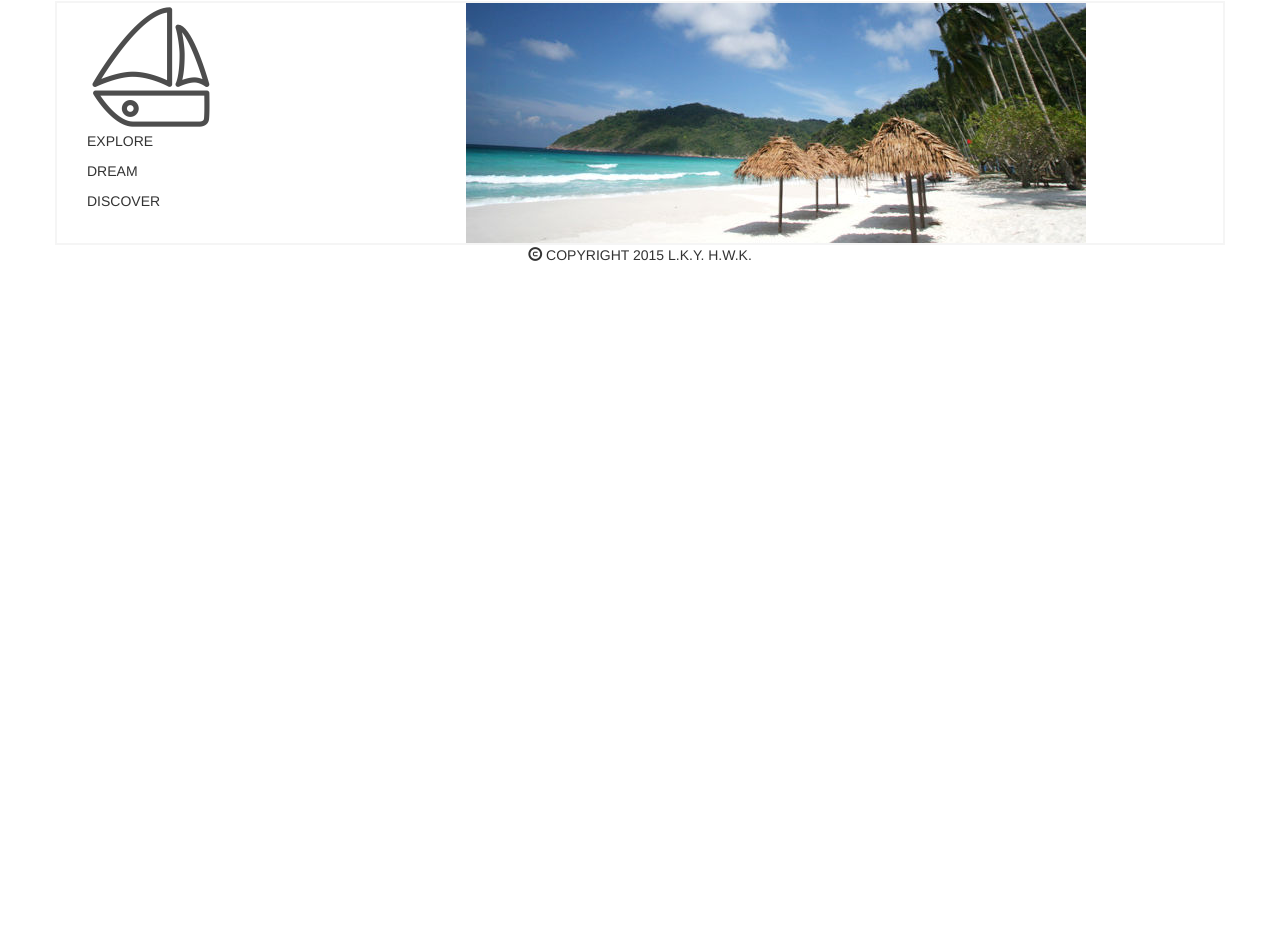
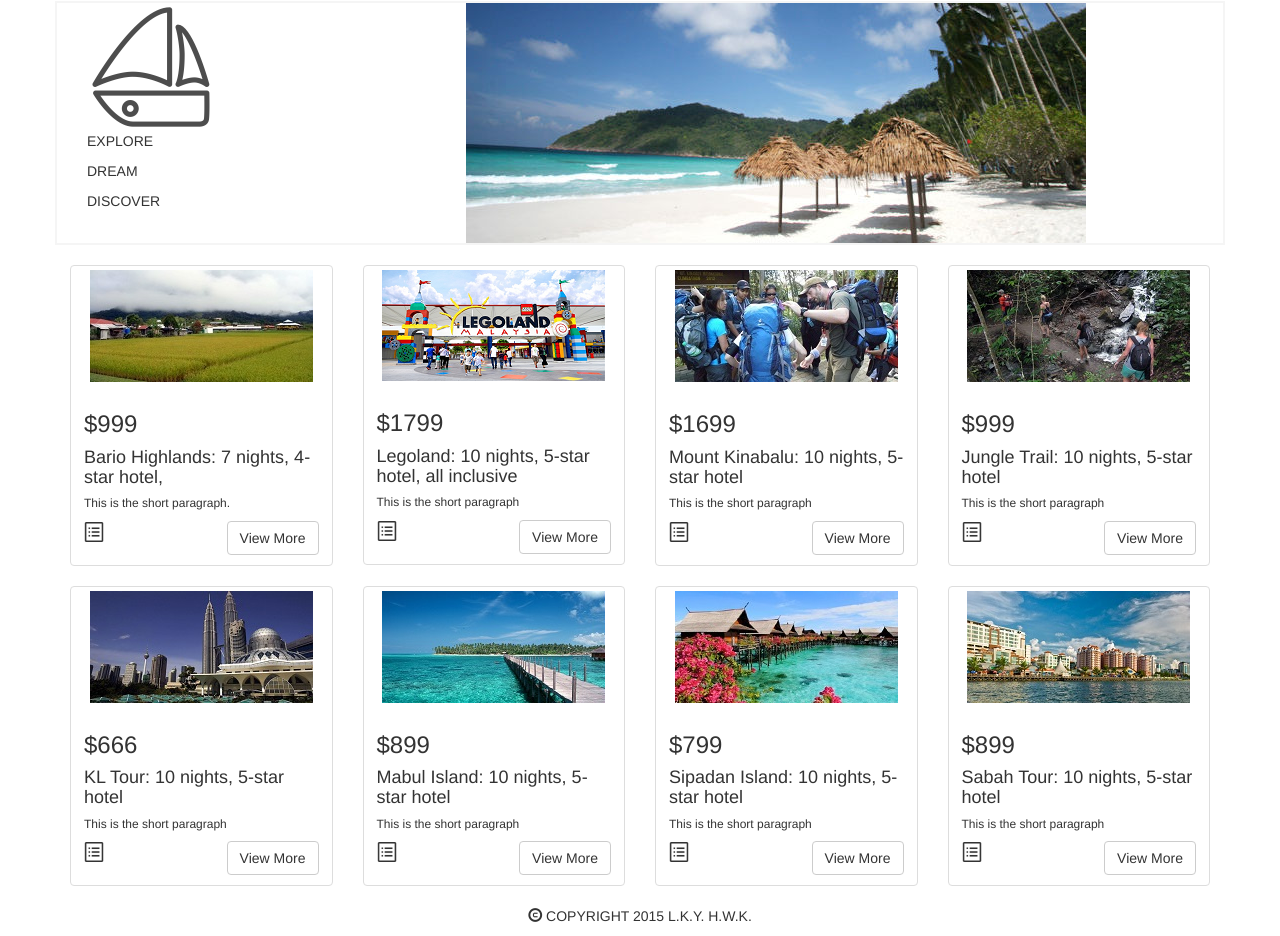
Before and after one commit to vickyhaw94/clickAndTrip, a plain HTML site: page packages.html in a window 1280 px wide. Shown: the part 199-1135 px from the top of the page. Before the commit the page ends 800 px from the top, so only its background shows below. Drawn offline with nearby package versions, Linux system fonts and the light colour scheme.

```diff
--- a/css/main.css
+++ b/css/main.css
@@ -21,3 +21,15 @@
 .packagesBorder{
 	border: 2px solid whitesmoke;
 }
+
+/*packagesDeails img size*/
+.packagesDetails{
+	width: 20px;
+	height:20px;
+}
+
+/*places.html*/
+.placesLogo{
+	width: 30px;
+	height: 30px;
+}
--- a/packages.html
+++ b/packages.html
@@ -30,7 +30,7 @@
 				<ul class="nav navbar-nav">
 					<li><a href="packages.html">Packages</a></li>
 					<li><a href="#">TripPlanner</a></li>
-					<li><a href="#">Places</a></li>
+					<li><a href="places.html">Places</a></li>
 					<li><a href="#">Login</a></li>
 				</ul>
 			</div>
@@ -57,6 +57,121 @@
 			</div>
 		</div>
 	</div>
+	<br>
+
+	<div class="row">
+		<div class="col-md-3">
+			<div class="thumbnail">
+				<img src="images/223112/bario_highland.jpg" alt="bario highlands">
+				<div class="caption">
+					<h3>$999</h3>
+					<h4>Bario Highlands: 7 nights, 4-star hotel, </h4>
+					<h6>This is the short paragraph.</h6>
+					<p>
+					<img src="images/details.png" alt="details" class="packagesDetails">
+					<a href="#" class="btn btn-default pull-right" role="button">View More</a></p>
+				</div>
+			</div>
+		</div>
+		<div class="col-md-3">
+			<div class="thumbnail">
+				<img src="images/223112/legoland.png" alt="legoland">
+				<div class="caption">
+					<h3>$1799</h3>
+					<h4>Legoland: 10 nights, 5-star hotel, all inclusive</h4>
+					<h6>This is the short paragraph</h6>
+					<p>
+					<img src="images/details.png" alt="details" class="packagesDetails">
+					<a href="#" class="btn btn-default pull-right" role="button">View More</a></p>
+				</div>
+			</div>
+		</div>
+		<div class="col-md-3">
+			<div class="thumbnail">
+				<img src="images/223112/mount_kinabalu.jpg" alt="mount kinabalu">
+				<div class="caption">
+					<h3>$1699</h3>
+					<h4>Mount Kinabalu: 10 nights, 5-star hotel</h4>
+					<h6>This is the short paragraph</h6>
+					<p>
+					<img src="images/details.png" alt="details" class="packagesDetails">
+					<a href="#" class="btn btn-default pull-right" role="button">View More</a>
+					</p>
+				</div>
+			</div>
+		</div>
+		<div class="col-md-3">
+			<div class="thumbnail">
+				<img src="images/223112/jungle_trail.jpg" alt="jungle trail">
+				<div class="caption">
+					<h3>$999</h3>
+					<h4>Jungle Trail: 10 nights, 5-star hotel</h4>
+					<h6>This is the short paragraph</h6>
+					<p>
+					<img src="images/details.png" alt="details" class="packagesDetails">
+					<a href="#" class="btn btn-default pull-right" role="button">View More</a>
+					</p>
+				</div>
+			</div>
+		</div>
+		<div class="col-md-3">
+			<div class="thumbnail">
+				<img src="images/223112/kl_tour.jpg" alt="kl tour">
+				<div class="caption">
+					<h3>$666</h3>
+					<h4>KL Tour: 10 nights, 5-star hotel</h4>
+					<h6>This is the short paragraph</h6>
+					<p>
+					<img src="images/details.png" alt="details" class="packagesDetails">
+					<a href="#" class="btn btn-default pull-right" role="button">View More</a>
+					</p>
+				</div>
+			</div>
+		</div>
+		<div class="col-md-3">
+			<div class="thumbnail">
+				<img src="images/223112/mabul_island.jpg">
+				<div class="caption">
+					<h3>$899</h3>
+					<h4>Mabul Island: 10 nights, 5-star hotel</h4>
+					<h6>This is the short paragraph</h6>
+					<p>
+					<img src="images/details.png" alt="details" class="packagesDetails">
+					<a href="#" class="btn btn-default pull-right" role="button">View More</a>
+					</p>
+				</div>
+			</div>
+		</div>
+		<div class="col-md-3">
+			<div class="thumbnail">
+				<img src="images/223112/sipadan_island.jpg" alt="sipadan island">
+				<div class="caption">
+					<h3>$799</h3>
+					<h4>Sipadan Island: 10 nights, 5-star hotel</h4>
+					<h6>This is the short paragraph</h6>
+					<p>
+					<img src="images/details.png" alt="details" class="packagesDetails">
+					<a href="#" class="btn btn-default pull-right" role="button">View More</a>
+					</p>
+				</div>
+
+			</div>
+		</div>
+		<div class="col-md-3">
+			<div class="thumbnail">
+				<img src="images/223112/sabah_tour.jpg" alt="sabah tour">
+				<div class="caption">
+					<h3>$899</h3>
+					<h4>Sabah Tour: 10 nights, 5-star hotel</h4>
+					<h6>This is the short paragraph</h6>
+					<p>
+					<img src="images/details.png" alt="details" class="packagesDetails">
+					<a href="#" class="btn btn-default pull-right" role="button">View More</a>
+					</p>
+				</div>
+			</div>
+		</div>
+	</div>
 </div>
 
 
```
Also changed, not shown: index.html (+1 -1 lines), places.html (added, +165 -0 lines), images/details.png (added), images/plane.png (added).
